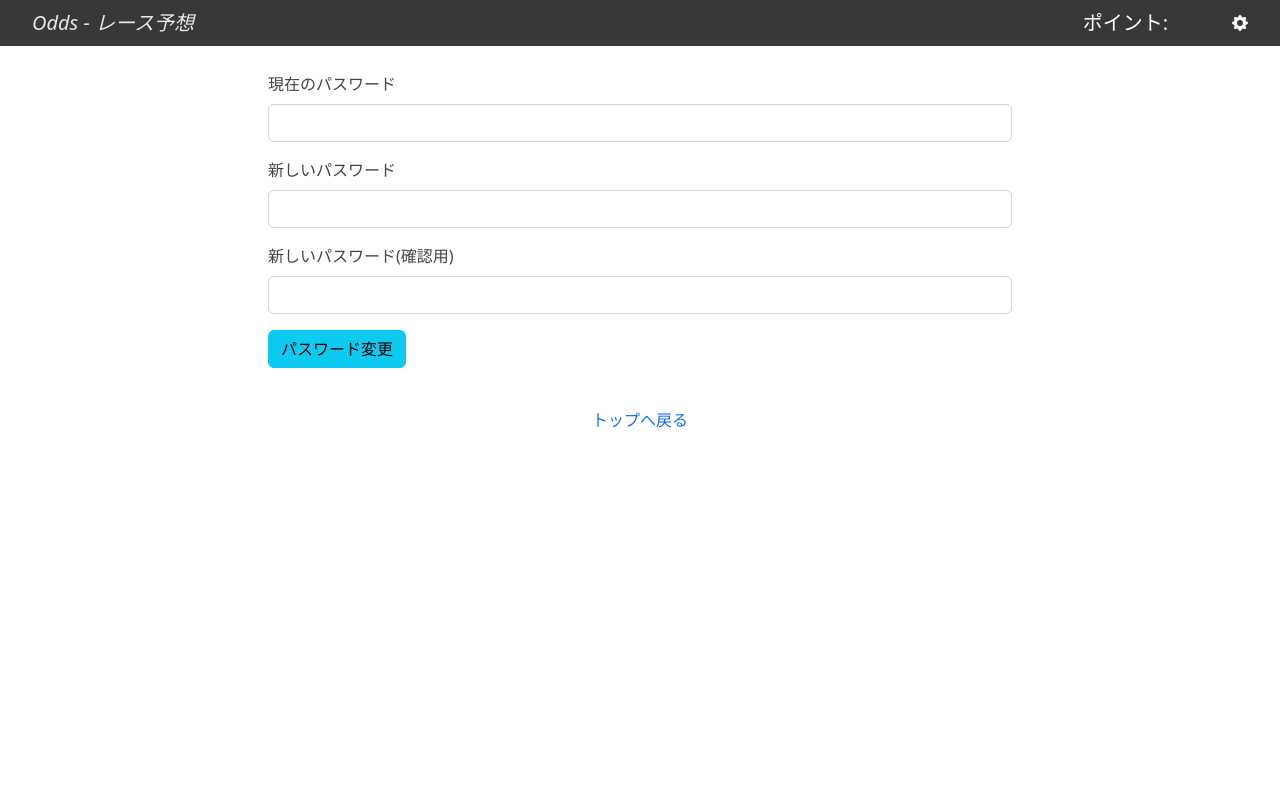
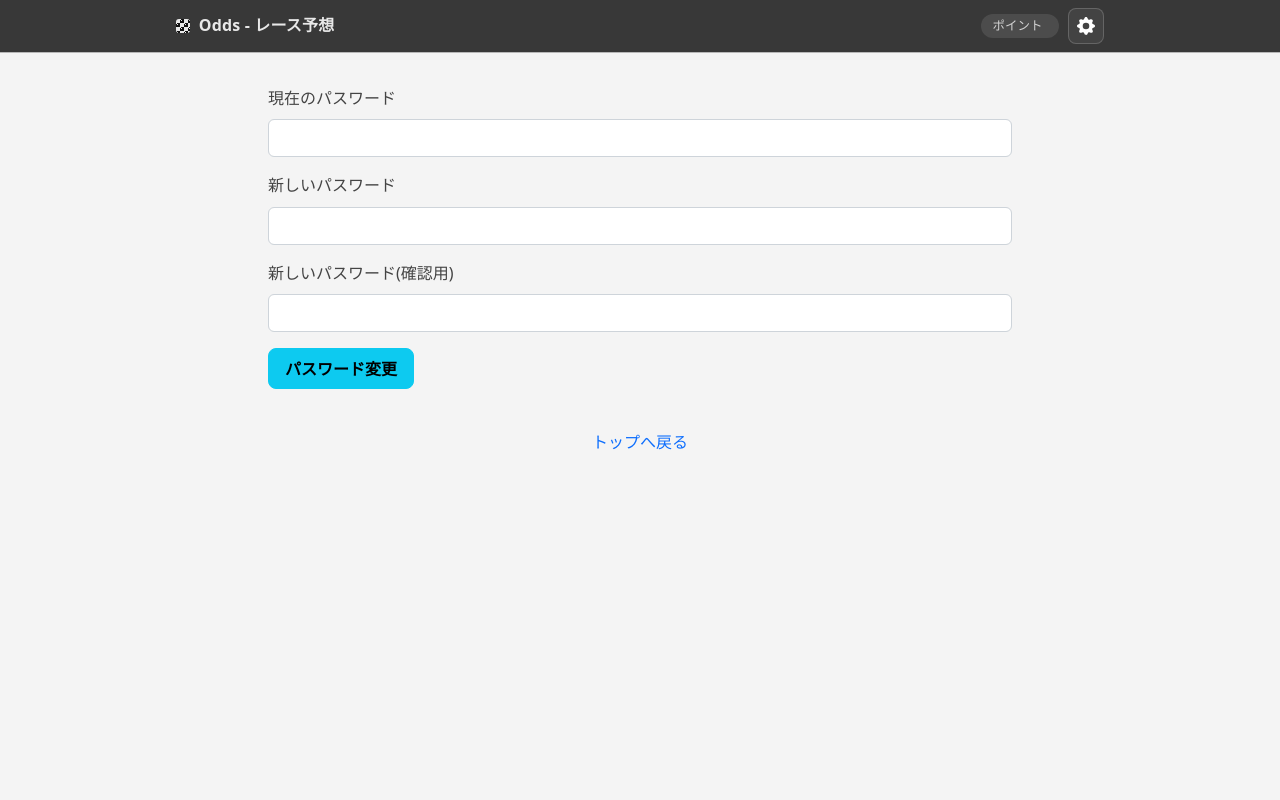
Before and after one commit to ratty27/odds, a Laravel app: template resources/views/auth/change_password.blade.php in a window 1280 px wide. Run offline with Laravel 12, Linux system fonts and the light colour scheme; the template is opened without the code that fills it, so the values that code supplies are empty.

Commit message:
Modernize portal and shared chrome while keeping the existing color palette.
Reduce dated heading ornaments, refine header/footer layout, and restructure the top page markup for a cleaner contemporary look.

```diff
--- a/lang/en/odds.php
+++ b/lang/en/odds.php
@@ -147,5 +147,5 @@ return [
 	'internal_error' => 'Internal error',
 
 	// css version
-	'css_ver' => '11',
+	'css_ver' => '13',
 ];
--- a/lang/ja/odds.php
+++ b/lang/ja/odds.php
@@ -147,5 +147,5 @@ return [
 	'internal_error' => '内部エラー',
 
 	// css version
-	'css_ver' => '11',
+	'css_ver' => '13',
 ];
--- a/public/css/odds.css
+++ b/public/css/odds.css
@@ -1,6 +1,7 @@
 body {
 	color: #444;
-	background-color: #fff;
+	background-color: #f4f4f4;
+	line-height: 1.6;
 }
 
 a {
@@ -10,58 +11,170 @@ a {
 a.widelink { display: block; }
 
 h3 {
-	border-bottom: 6px double #444;
-}
-
-h3:before {
-	content: "　";
-	background:
-		linear-gradient(45deg, #111 25%, transparent 25%, transparent 75%, #111 75%),
-		linear-gradient(45deg, #111 25%, transparent 25%, transparent 75%, #111 75%);
-	background-color: #FFF;
-	background-size: 12px 12px;
-	background-position: 0 0, 6px 6px;
+	margin-top: 1.35rem;
+	margin-bottom: 0.85rem;
+	padding-bottom: 0.45rem;
+	font-size: 1.15rem;
+	font-weight: 700;
+	letter-spacing: 0.01em;
+	border-bottom: 1px solid #d4d4d4;
 }
 
 h4 {
-	border-bottom: 3px dotted #444;
+	margin-bottom: 0.65rem;
+	padding-bottom: 0.35rem;
+	font-weight: 600;
+	border-bottom: 1px solid #d4d4d4;
 }
 
 label, input[type='checkbox'] {
 	cursor: pointer;
 }
 
+.btn {
+	border-radius: 8px;
+	font-weight: 600;
+	padding: 0.45rem 1rem;
+}
+
+/* Footer */
+.odds_footer,
 footer {
-	font-size: 20px;
+	font-size: 0.92rem;
 	color: #e8e8e8;
 	background-color: #383838;
+	border-top: 1px solid #2c2c2c;
 }
 
-footer a:link { color: #7070f8; }
-footer a:visited { color: #7070f8; }
-footer a:active { color: #7070f8; }
+.odds_footer_inner {
+	padding: 0.85rem 1.25rem;
+	line-height: 1.5;
+}
+
+footer a:link,
+.odds_footer a:link { color: #9aa0ff; }
+footer a:visited,
+.odds_footer a:visited { color: #9aa0ff; }
+footer a:hover,
+.odds_footer a:hover { color: #b4b8ff; }
+footer a:active,
+.odds_footer a:active { color: #b4b8ff; }
 
 .table-striped>tbody>tr:nth-child(odd)>td,
 .table-striped>tbody>tr:nth-child(odd)>th {
 	color: #444;
 }
 
+/* Header */
 .odds_header {
-	font-size: 20px;
+	min-height: 3.25rem;
+	padding: 0.45rem 0;
+	font-size: 1rem;
 	color: #e8e8e8;
 	background-color: #383838;
+	box-shadow: 0 1px 0 rgba(0, 0, 0, 0.25);
 }
 
-.odds_header a:link { color: #e8e8e8; }
-.odds_header a:visited { color: #e8e8e8; }
-.odds_header a:active { color: #e8e8e8; }
+.odds_header_inner {
+	display: flex;
+	align-items: center;
+	justify-content: space-between;
+	gap: 0.75rem;
+	width: 100%;
+	max-width: 960px;
+	margin: 0 auto;
+	padding: 0 1rem;
+}
+
+.odds_header_brand {
+	display: inline-flex;
+	align-items: center;
+	gap: 0.55rem;
+	min-width: 0;
+	font-weight: 700;
+	letter-spacing: 0.01em;
+	color: #e8e8e8;
+}
+
+.odds_header_title {
+	overflow: hidden;
+	text-overflow: ellipsis;
+	white-space: nowrap;
+}
+
+.odds_brand_mark {
+	flex: 0 0 auto;
+	width: 14px;
+	height: 14px;
+	border-radius: 3px;
+	background:
+		linear-gradient(45deg, #111 25%, transparent 25%, transparent 75%, #111 75%),
+		linear-gradient(45deg, #111 25%, transparent 25%, transparent 75%, #111 75%);
+	background-color: #e8e8e8;
+	background-size: 8px 8px;
+	background-position: 0 0, 4px 4px;
+}
+
+.odds_header a:link,
+.odds_header a:visited,
+.odds_header a:active {
+	color: #e8e8e8;
+}
+
+.odds_header_meta {
+	display: inline-flex;
+	align-items: center;
+	gap: 0.55rem;
+	flex: 0 0 auto;
+}
 
 .odds_header_points {
+	display: inline-flex;
+	align-items: baseline;
+	gap: 0.35rem;
+	padding: 0.28rem 0.7rem;
+	border-radius: 999px;
+	background-color: rgba(255, 255, 255, 0.1);
 	color: #fff;
+	font-size: 0.92rem;
+	line-height: 1.2;
+}
+
+.odds_header_points_label {
+	opacity: 0.75;
+	font-size: 0.78rem;
 }
 
 .odds_header_points #my_points {
 	color: #fff;
+	font-weight: 700;
+	font-variant-numeric: tabular-nums;
+}
+
+.odds_header_settings {
+	display: inline-flex;
+	align-items: center;
+	justify-content: center;
+	width: 2.25rem;
+	height: 2.25rem;
+	padding: 0;
+	border: 1px solid rgba(255, 255, 255, 0.18);
+	border-radius: 8px;
+	background: rgba(255, 255, 255, 0.06);
+	cursor: pointer;
+}
+
+.odds_header_settings:hover,
+.odds_header_settings:focus {
+	background: rgba(255, 255, 255, 0.14);
+}
+
+.odds_header_settings img {
+	display: block;
+}
+
+.odds_header_spacer {
+	height: 3.75rem;
 }
 
 .odds_number {
--- a/resources/views/parts/header.blade.php
+++ b/resources/views/parts/header.blade.php
@@ -1,15 +1,21 @@
 <nav class="navbar fixed-top odds_header">
-	<div class="col-sm-3 col-md-8 fst-italic odds_left_padding32"><a href="/">{{ __('odds.title') }}</a></div>
-	<div class="col-sm-4 col-md-3 text-end odds_header_points">
-		<div style="display: inline-block;">{{ __('odds.bet_points') }}:</div>
-		<div style="display: inline-block;" id="my_points">{{ $user->get_current_points() }}</div>
+  <div class="odds_header_inner">
+    <a href="/" class="odds_header_brand">
+      <span class="odds_brand_mark" aria-hidden="true"></span>
+      <span class="odds_header_title">{{ __('odds.title') }}</span>
+    </a>
+    <div class="odds_header_meta">
+      <div class="odds_header_points">
+        <span class="odds_header_points_label">{{ __('odds.bet_points') }}</span>
+        <span id="my_points">{{ $user->get_current_points() }}</span>
       </div>
-	<div class="col-sm-1 col-md-1 text-end odds_right_padding32">
-		<a style='cursor: pointer;' data-bs-toggle='modal' data-bs-target='#UserSettings'><img src='{{ asset("/img/gear-fill.svg") }}'  alt='{{ __("odds.user_settings") }}'></a>
+      <button type="button" class="odds_header_settings" data-bs-toggle="modal" data-bs-target="#UserSettings" aria-label="{{ __('odds.user_settings') }}">
+        <img src="{{ asset('/img/gear-fill.svg') }}" alt="" width="18" height="18">
+      </button>
+    </div>
   </div>
 </nav>
-<br>
-<br>
+<div class="odds_header_spacer"></div>
 
 <!-- User settings -->
 <div class="modal fade" id="UserSettings" tabindex="-1" aria-labelledby="UserSettingsLabel" aria-hidden="true">
@@ -37,7 +43,7 @@
 </div>
 
 <script src="{{ asset('/js/bootstrap.js') }}"></script>
-<script type='text/javascript'>
+<script type="text/javascript">
 function getOddsTheme()
 {
   try {
```
Also changed, not shown: other parts of public/css/odds.css (+183 -20 lines), resources/views/parts/footer.blade.php (+4 -6 lines), resources/views/portal/top.blade.php (+67 -101 lines). Lines whose indentation alone changed are shown as unchanged.
